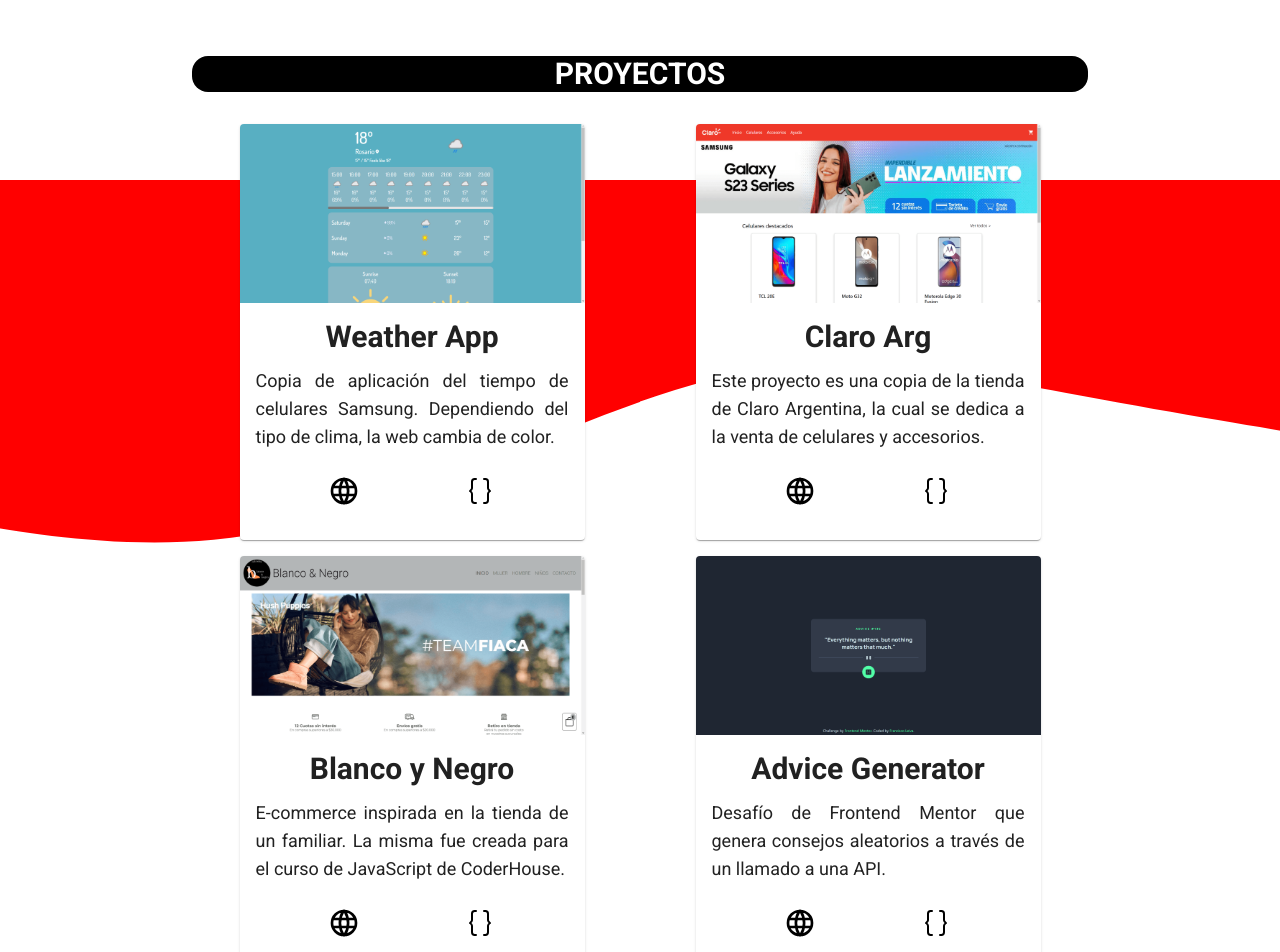
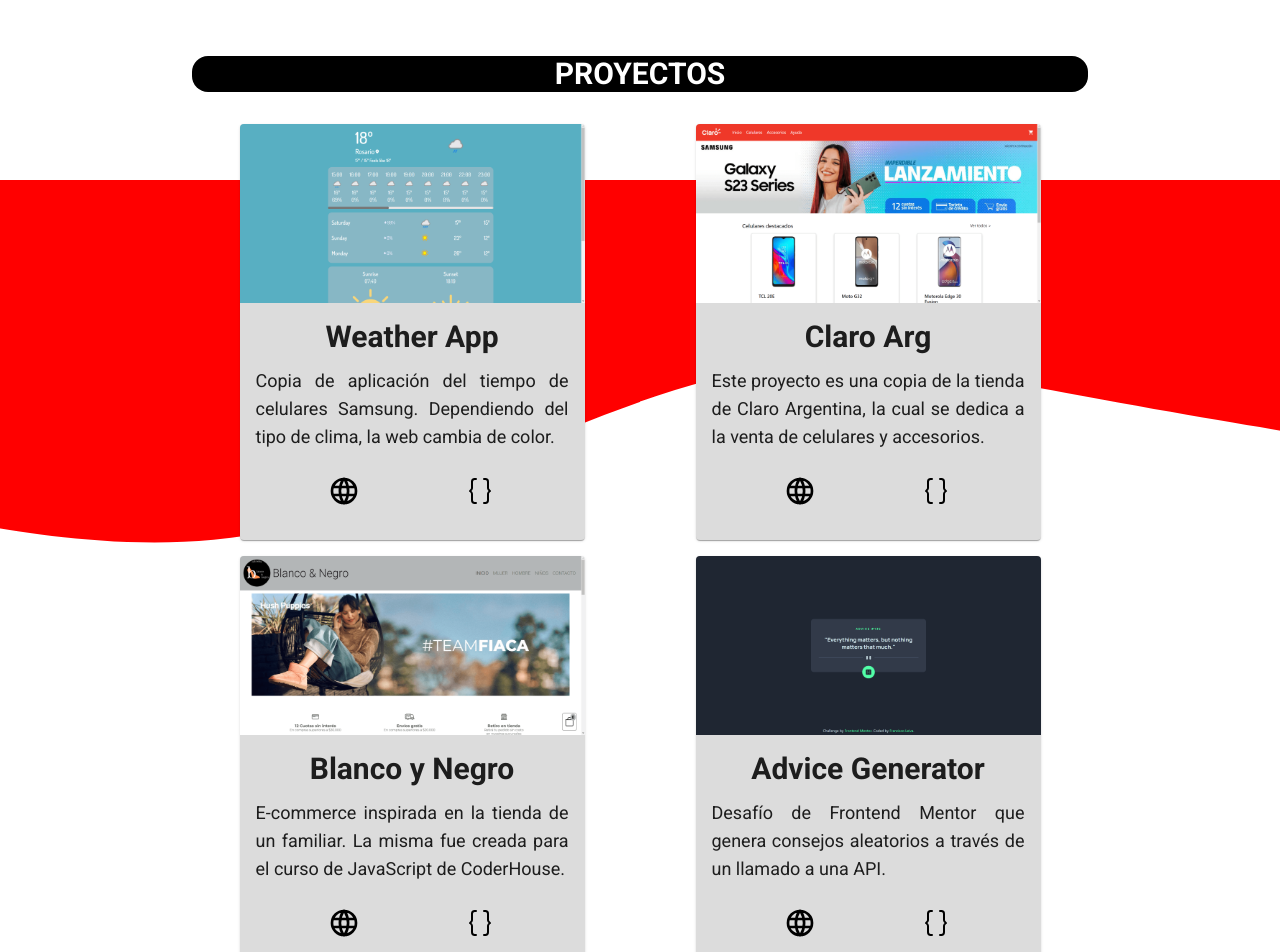
Before and after one commit to francisco-leiva/portfolio, a Next.js app: page / in a window 1280 px wide. Shown: the part 1420-2372 px from the top of the page. Built offline with nearby package versions, Linux system fonts and the light colour scheme.

Commit message:
Fix card background problem

```diff
--- a/src/components/Projects.jsx
+++ b/src/components/Projects.jsx
@@ -30,7 +30,10 @@
 
       <div ref={containerRef} className='flex flex-wrap justify-around gap-4'>
         <article className='card'>
-          <Card sx={{ maxWidth: 345 }} className='h-[26rem] bg-[#DCDCDC]'>
+          <Card
+            sx={{ maxWidth: 345, backgroundColor: '#DCDCDC' }}
+            className='h-[26rem]'
+          >
             <Image src={weatherApp} alt='Weather App' sx={{ height: 140 }} />
 
             <CardContent>
@@ -63,7 +66,10 @@
         </article>
 
         <article className='card'>
-          <Card sx={{ maxWidth: 345 }} className='h-[26rem] bg-[#DCDCDC]'>
+          <Card
+            sx={{ maxWidth: 345, backgroundColor: '#DCDCDC' }}
+            className='h-[26rem]'
+          >
             <Image src={claroApp} alt='Claro App' sx={{ height: 140 }} />
 
             <CardContent>
@@ -93,7 +99,10 @@
         </article>
 
         <article className='card'>
-          <Card sx={{ maxWidth: 345 }} className='h-[26rem] bg-[#DCDCDC]'>
+          <Card
+            sx={{ maxWidth: 345, backgroundColor: '#DCDCDC' }}
+            className='h-[26rem]'
+          >
             <Image
               src={blancoYNegroApp}
               alt='Blanco y Negro App'
@@ -127,7 +136,10 @@
         </article>
 
         <article className='card'>
-          <Card sx={{ maxWidth: 345 }} className='h-[26rem] bg-[#DCDCDC]'>
+          <Card
+            sx={{ maxWidth: 345, backgroundColor: '#DCDCDC' }}
+            className='h-[26rem]'
+          >
             <Image
               src={adviceApp}
               alt='Advice Generator App'
```
